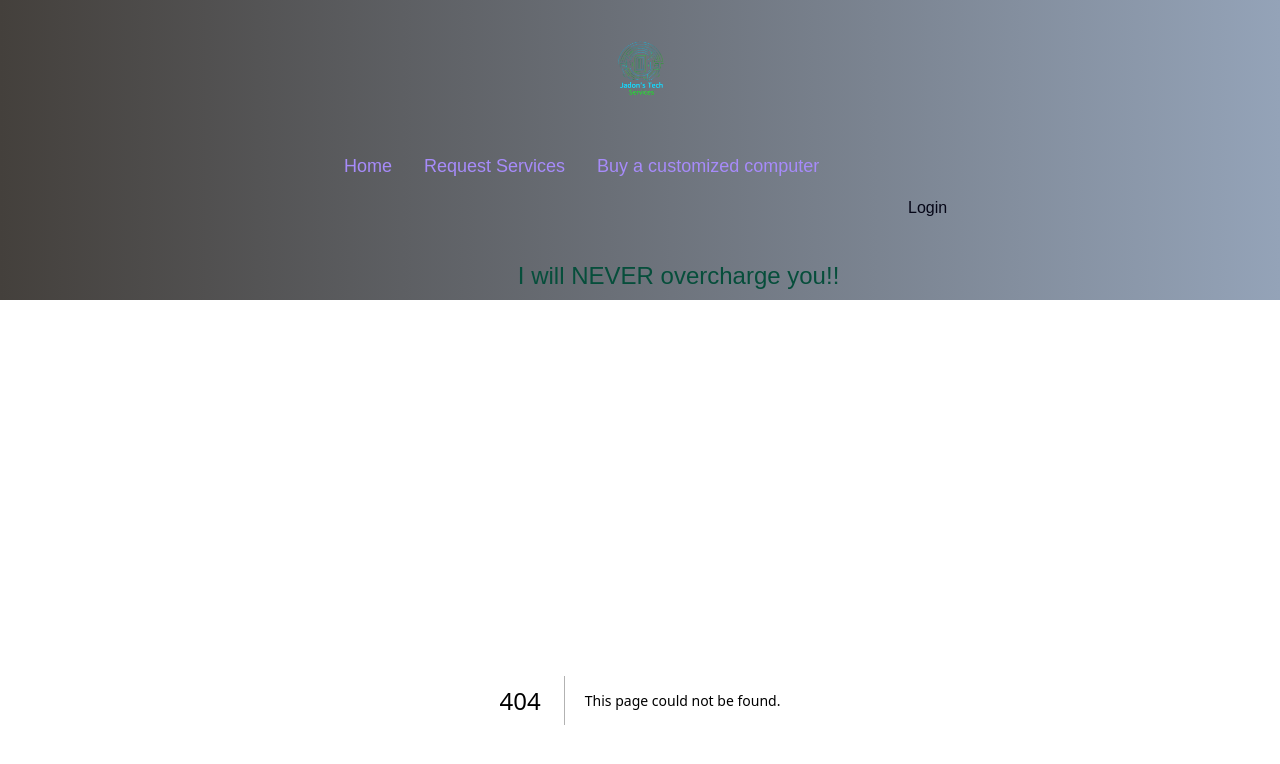
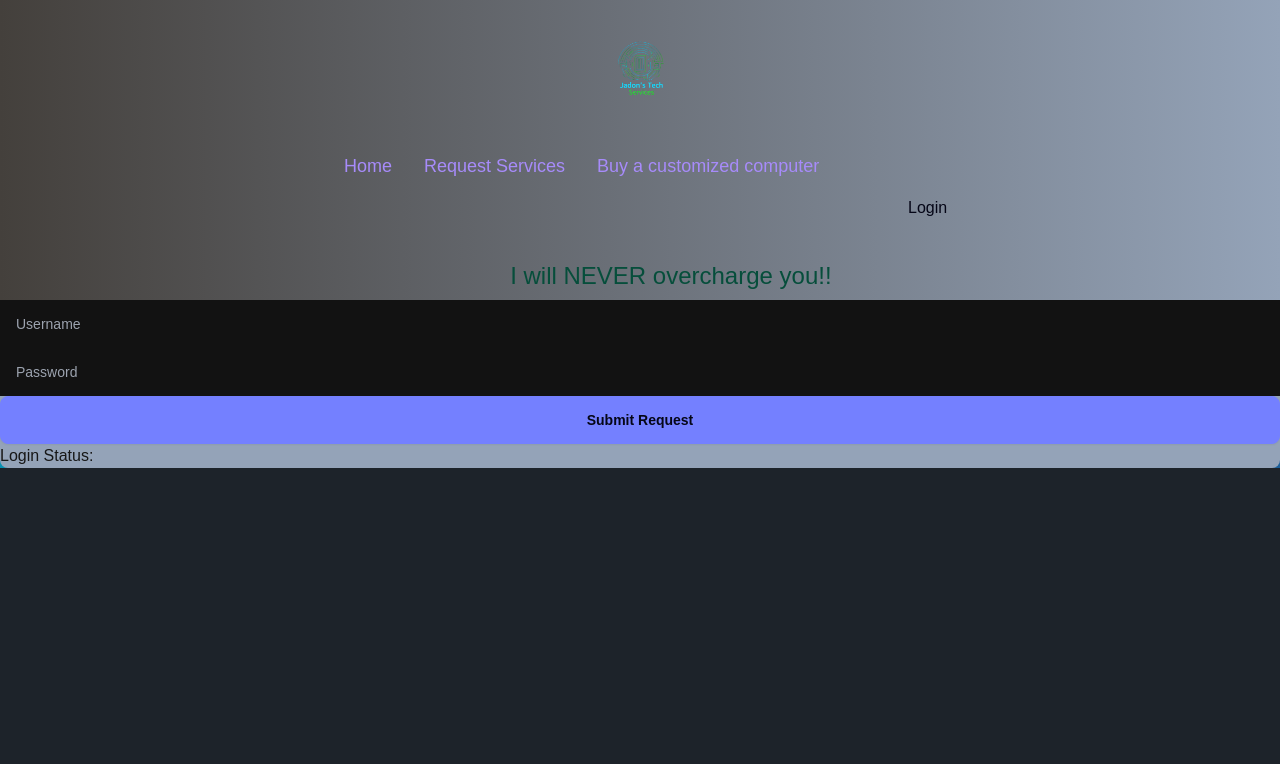
Before and after one commit to MadlyJado/jadonstechservices, a Next.js app: page /signup in a window 1280 px wide. Before the commit this address had no page. Shown: the top 764 px of the page. Built offline with nearby package versions, Linux system fonts and the light colour scheme.

Commit message:
Addes signup page

```diff
--- /dev/null
+++ b/app/signup/page.tsx
@@ -0,0 +1,9 @@
+import LoginPrompt from "../components/LoginPrompt";
+
+export default function Page() {
+    return (
+        <div className="bg-gradient-to-bl from-indigo-900 to-cyan-600">
+            <LoginPrompt/>
+        </div>
+    );
+}
```
